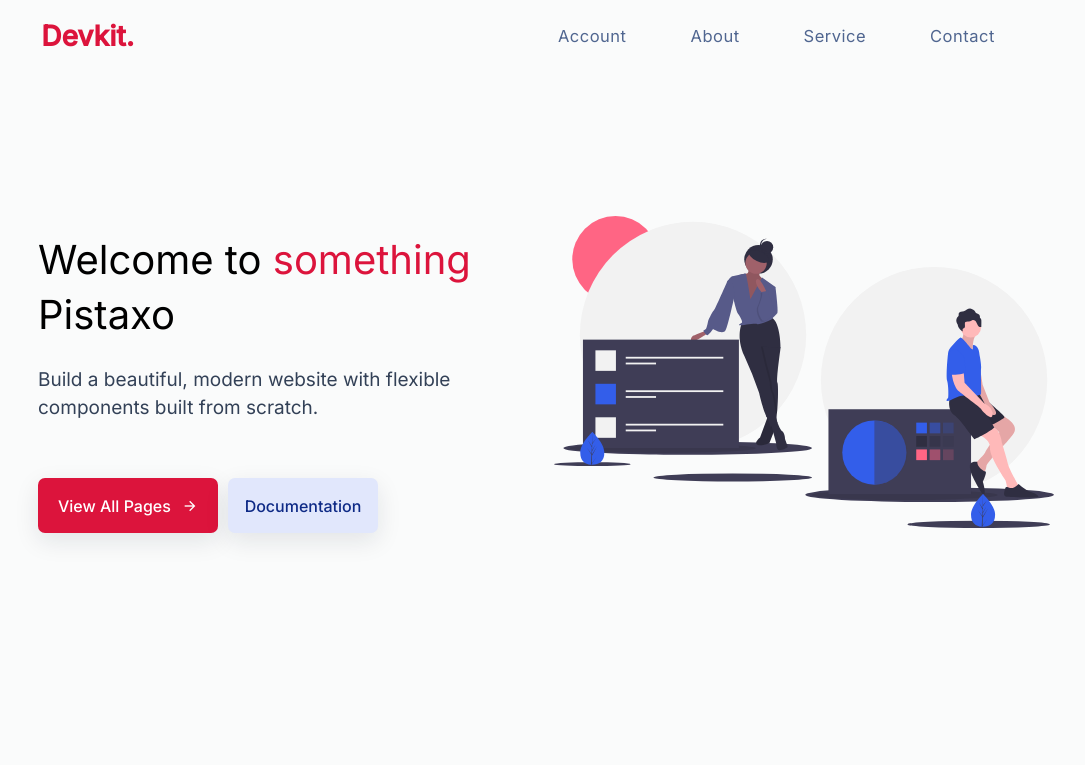
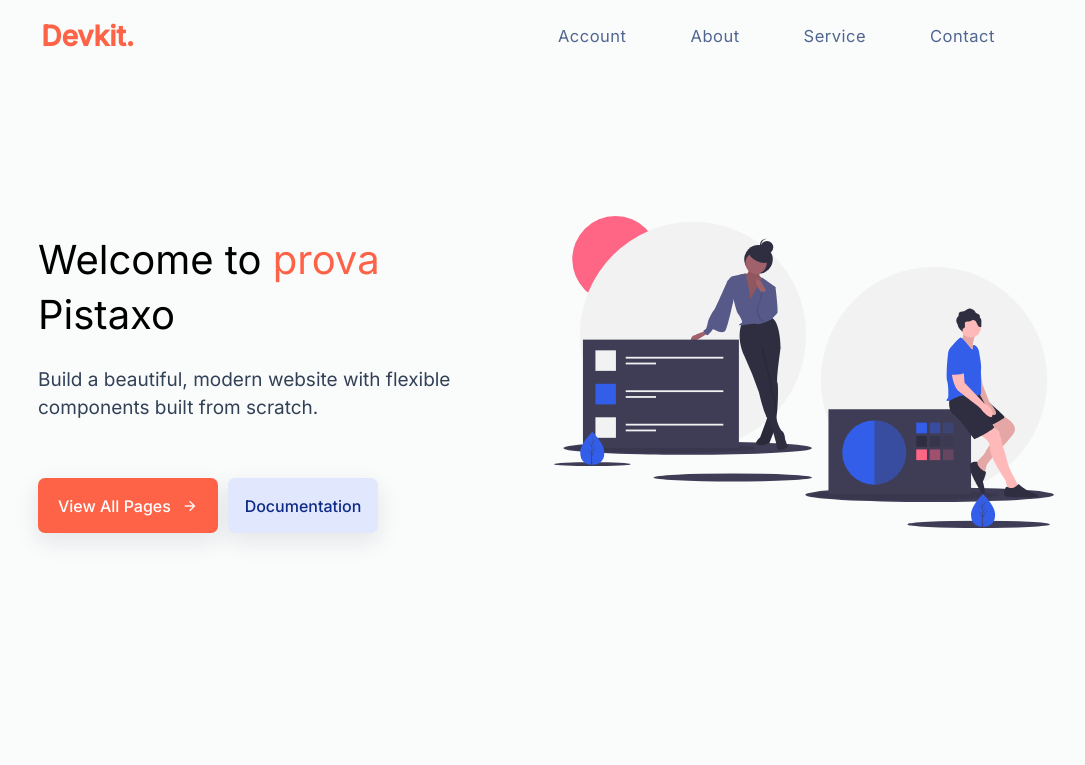
Before and after one commit to SMXFs/proyecteSX, a plain HTML site: page index.html in a window 1280 px wide. Shown: the top 765 px of the page, without its empty margins (106-1191 px from the left). Drawn offline with nearby package versions, Linux system fonts and the light colour scheme.

Commit message:
first bulk on proves

```diff
--- a/css/style.css
+++ b/css/style.css
@@ -15,7 +15,7 @@
 
 /* ==== CSS VARIABLES ==== */
 :root {
-  --primary-color: crimson;
+  --primary-color: tomato;
   --link-color: #506690;
   --btn-hover-color: #2b50c7;
   --lg-heading: #161c2d;
--- a/index.html
+++ b/index.html
@@ -59,7 +59,7 @@
         <div class="grid-cols-2">
           <div class="grid-item-1">
             <h1 class="main-heading">
-              Welcome to <span>something</span>
+              Welcome to <span>prova</span>
               <br />
               Pistaxo
             </h1>
```
